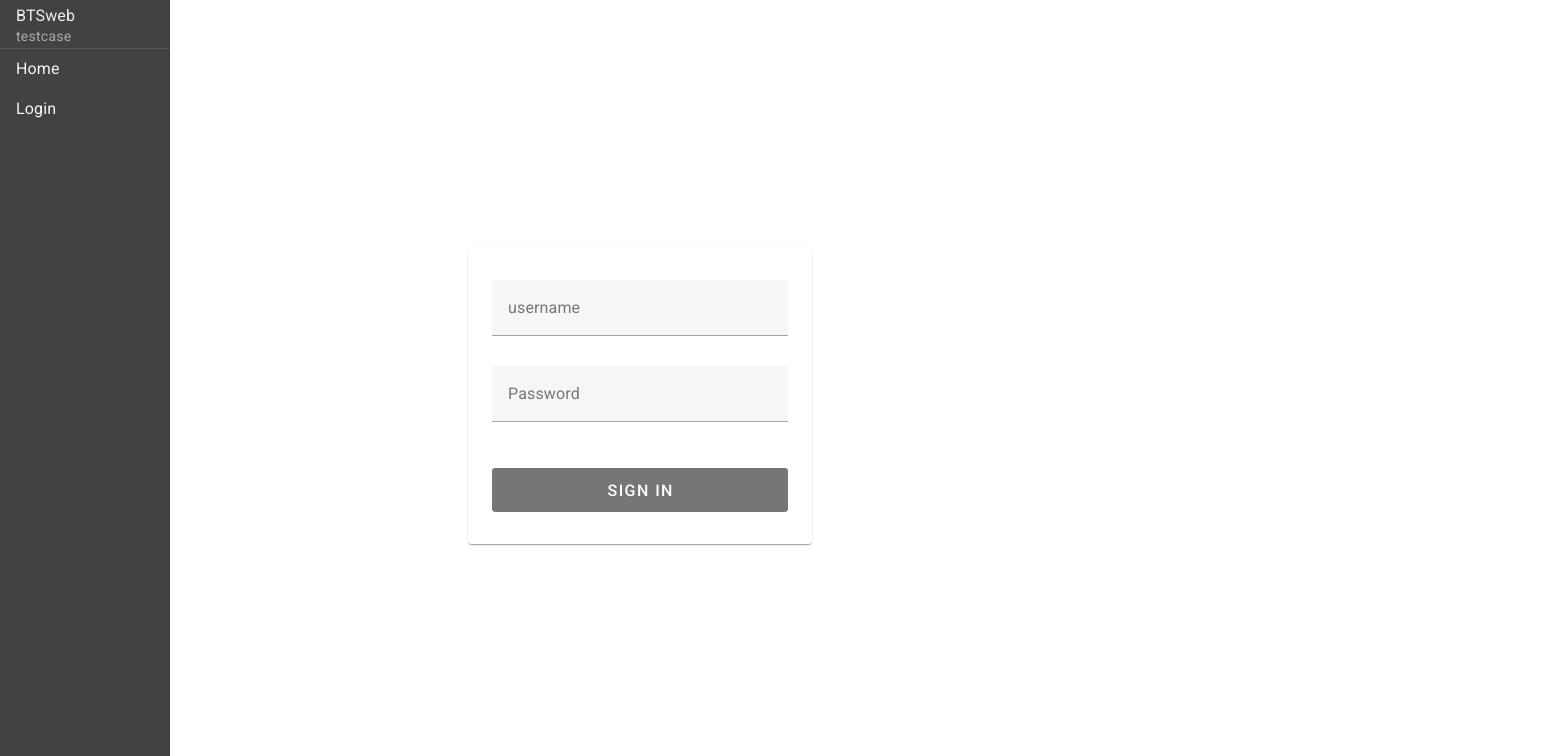
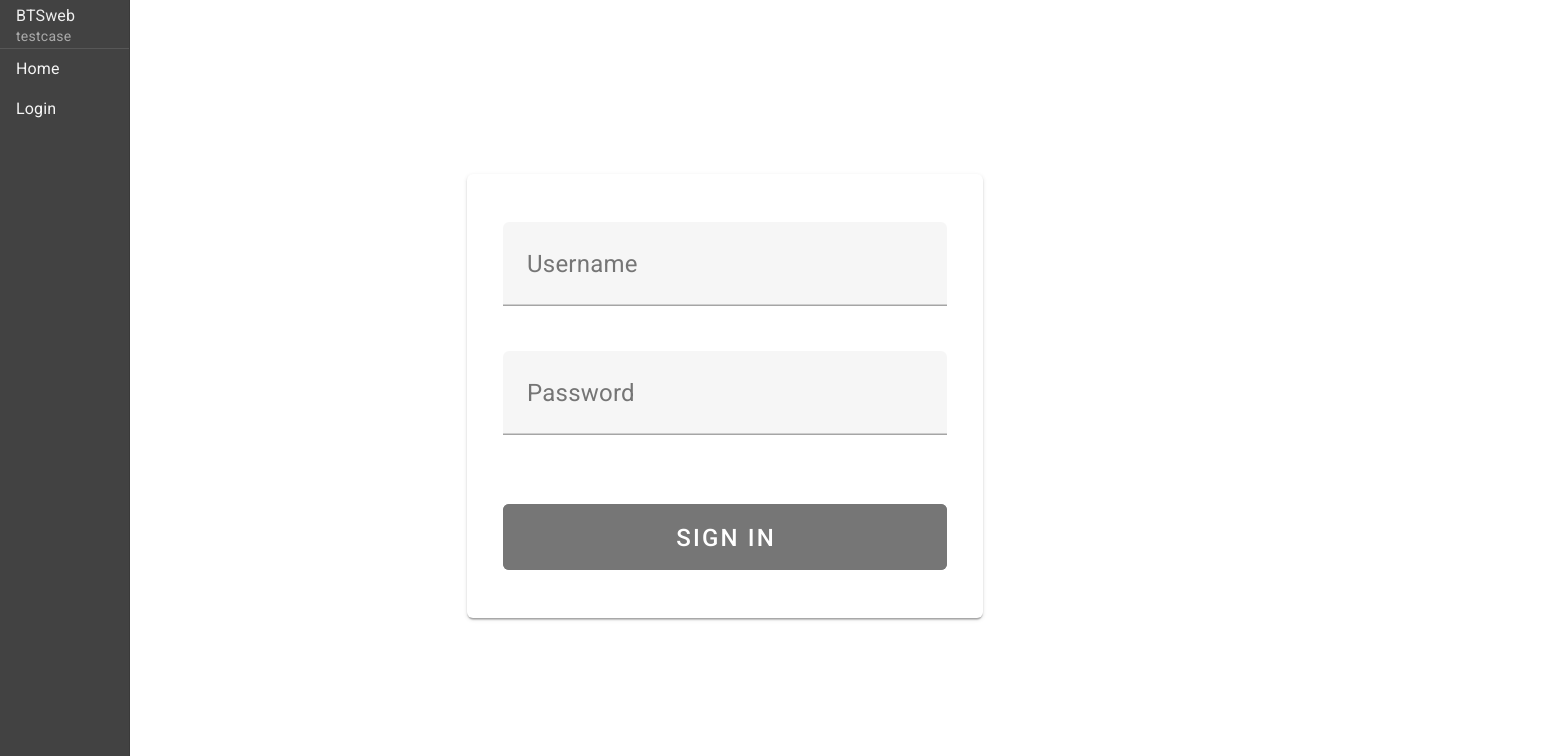
Before and after one commit to Smil1ck/BTSweb, a Vue app: page /Login in a window 1280 px wide. Shown: the top 756 px of the page, 1558 px wide, since content can reach past the window. Built offline with nearby package versions, Linux system fonts and the light colour scheme.

Commit message:
fix css issues

```diff
--- a/src/App.vue
+++ b/src/App.vue
@@ -3,7 +3,7 @@
     <v-navigation-drawer
       permanent
       color="surface-variant"
-      :width="170"
+      :width="130"
       class="d-flex justify-start"
     >
       <v-list-item title="BTSweb" subtitle="testcase"></v-list-item>
--- a/views/Login.vue
+++ b/views/Login.vue
@@ -1,5 +1,9 @@
 <template>
-  <v-sheet class="bg-deep-black pa-12" rounded style="margin-top: 200px">
+  <v-sheet
+    class="bg-deep-black pa-12 justify-center"
+    rounded
+    style="margin-top: 200px; margin-left: 170px; scale: 1.5"
+  >
     <v-card class="mx-auto px-6 py-8" max-width="344">
       <v-form v-model="form" @submit.prevent="onSubmit">
         <v-text-field
@@ -7,8 +11,8 @@
           :readonly="loading"
           :rules="userRules"
           class="mb-2"
-          label="username"
-          placeholder="Username"
+          label="Username"
+          placeholder="Enter your username"
           clearable
         ></v-text-field>
 
```
